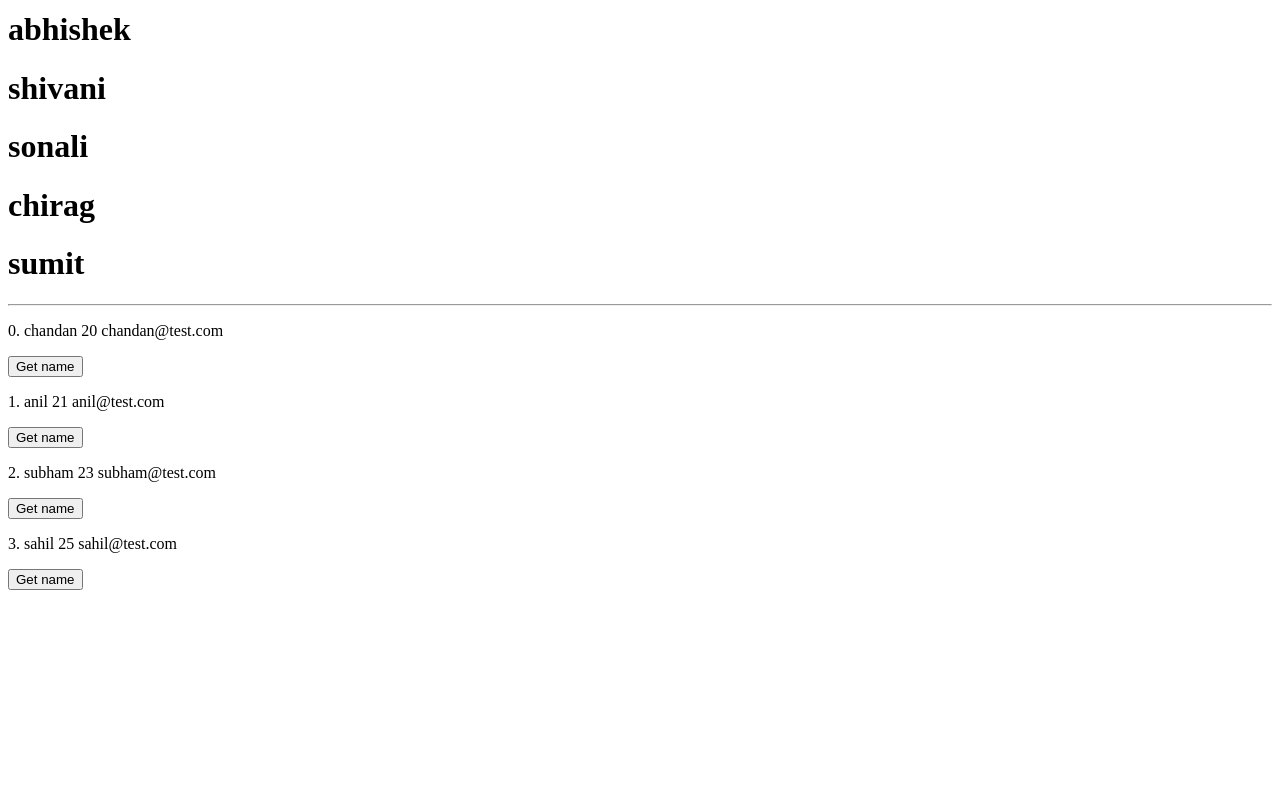
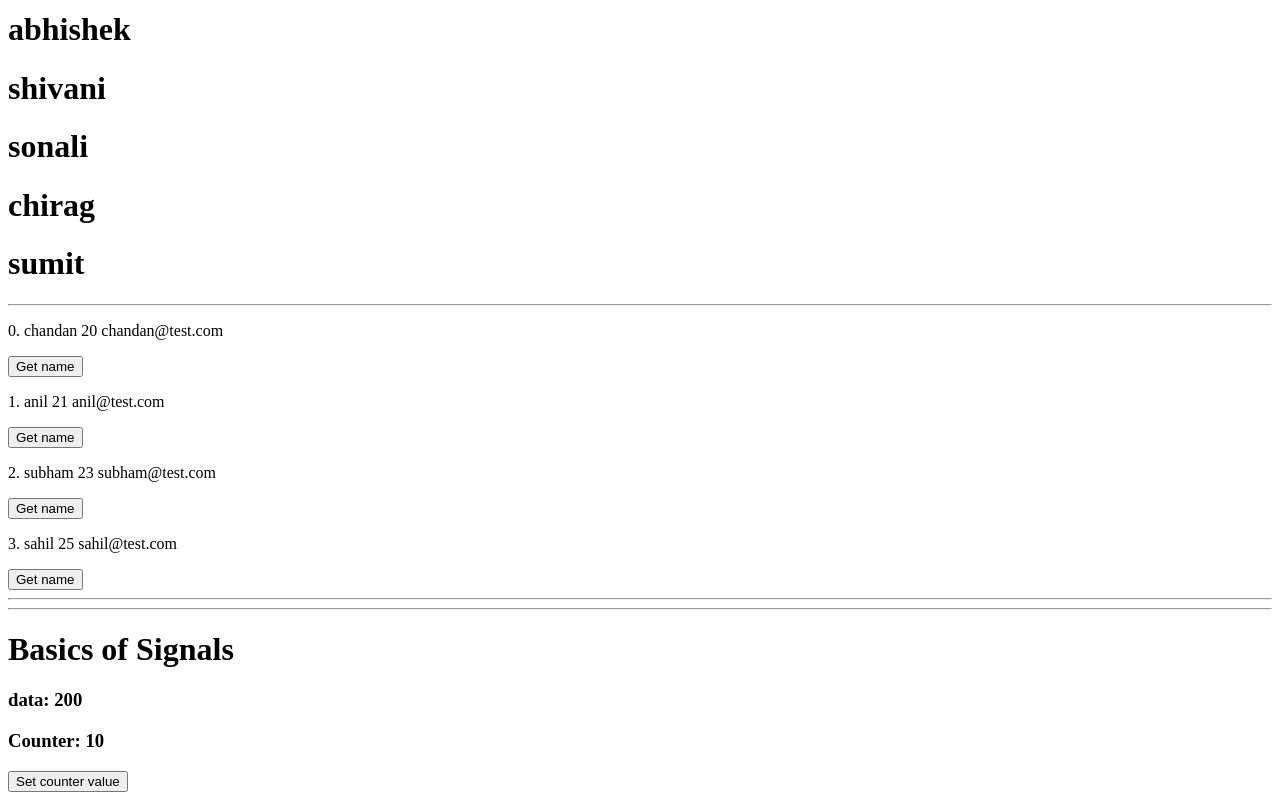
Before and after one commit to sahchandan781/Angular-First, an Angular app: page / in a window 1280 px wide. Shown: the part 1078-1878 px from the top of the page. Before the commit the page ends 1676 px from the top, so only its background shows below. Built offline with nearby package versions, Linux system fonts and the light colour scheme.

Commit message:
signals, computed signals and data type of signals

```diff
--- a/src/app/app.html
+++ b/src/app/app.html
@@ -16,3 +16,6 @@
 <hr>
 <hr>
 <app-forloop></app-forloop>
+<hr>
+<hr>
+<app-signalsinangular></app-signalsinangular>
--- a/src/app/app.ts
+++ b/src/app/app.ts
@@ -5,11 +5,12 @@ import { StyleOptions } from "./style-options/style-options";
 import { Ifelsecondition } from './ifelsecondition/ifelsecondition';
 import { Switchcase } from "./switchcase/switchcase";
 import { Forloop } from "./forloop/forloop";
+import { Signalsinangular } from "./signalsinangular/signalsinangular";
 
 
 @Component({
   selector: 'app-root',
-  imports: [RouterOutlet, Getinputvalue, StyleOptions, Ifelsecondition, Switchcase, Forloop],
+  imports: [RouterOutlet, Getinputvalue, StyleOptions, Ifelsecondition, Switchcase, Forloop, Signalsinangular],
   templateUrl: './app.html',
   styleUrl: './app.css',
 })
--- /dev/null
+++ b/src/app/signalsinangular/signalsinangular.html
@@ -0,0 +1,5 @@
+<h1>Basics of Signals</h1>
+
+<h3>data: {{data}}</h3>
+<h3>Counter: {{count()}}</h3>
+<button (click)="setCounter()">Set counter value</button>
--- /dev/null
+++ b/src/app/signalsinangular/signalsinangular.ts
@@ -0,0 +1,38 @@
+import { Component, computed, effect, signal, WritableSignal } from '@angular/core';
+
+@Component({
+  selector: 'app-signalsinangular',
+  imports: [],
+  templateUrl: './signalsinangular.html',
+  styleUrl: './signalsinangular.css'
+})
+export class Signalsinangular {
+  data = 200
+  // data: datatypeForsignal<datatype for signal value> = signal(value)
+  count = signal(10);
+
+  firstName = signal('chandan')
+setCounter(){
+  this.count.set(100)
+}
+
+// signals that produces their value based on other signal is called computed signal
+count2 = computed(()=> (this.count()+1))
+firstNameCapital = computed(() => this.firstName().toUpperCase())
+updateSignal(){
+  this.count
+}
+
+constructor(){
+  effect(() => {
+    console.log(this.data);
+    console.log(this.count());
+
+
+  })
+}
+
+
+
+
+}
```
Also changed, not shown: src/app/signalsinangular/signalsinangular.css (added), 1 other file (tests, documents, lock files or other folders).
